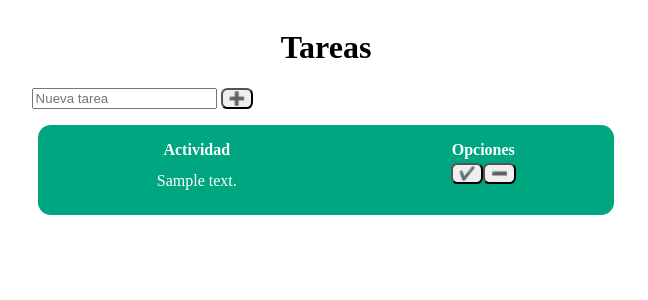
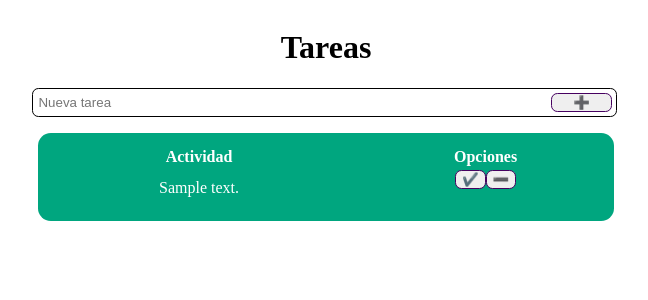
Before and after one commit to mrReedax/djangoweb, a Django app: template myWeb/Tasks/templates/tasks/taskstable.html in a window 1280 px wide. Shown: the top 300 px of the page, without its empty margins (314-962 px from the left). Run offline with Django 4.2, Linux system fonts and the light colour scheme; the template is opened without the code that fills it: most values are stand-ins (such as "Sample title", 1, 10 or a date in 2020).

Commit message:
Input of newtask modified

```diff
--- a/myWeb/Tasks/static/tasks/taskstable.css
+++ b/myWeb/Tasks/static/tasks/taskstable.css
@@ -2,6 +2,27 @@
     display: flex;
     flex-direction: column;
     align-items: center;
+}
+
+.formAddTask {
+    display: flex;
+    justify-content:center;
+    padding: 0.3vw;
+    width: 45vw;
+    border: 0.1vw solid black;
+    border-radius: 0.5vw;
+}
+
+.newTaskBox{
+    width: 42vw;
+    outline: none;
+    border: none;
+    background: transparent;
+}
+
+.addbutton {
+    float: right;
+    width: 5vw;
 }
 
 table {
@@ -29,6 +50,7 @@ table {
 
 .button {
     border-radius: 0.5vw;
+    border: 0.1vw solid rgb(70, 0, 96);
 }
 
 .button:hover{
--- a/myWeb/Tasks/templates/tasks/taskstable.html
+++ b/myWeb/Tasks/templates/tasks/taskstable.html
@@ -14,7 +14,7 @@
                 placeholder="Nueva tarea"
                 name="newTask">
             <input
-                class="button"
+                class="button addbutton"
                 type="submit"
                 value="➕">
         </form>
--- a/myWeb/Tasks/views.py
+++ b/myWeb/Tasks/views.py
@@ -34,7 +34,7 @@ def home(request, *args, **kwargs):
                     except Exception as e:
                         print(e)
                         print(f'Attempting to generate sid for user {account}')
-                        return index(request,'No se ha podido iniciar sesion, intenta nuevamente')
+                        return index(request,'No se ha podido iniciar sesion')
                     response = render(request, 'tasks/home.html', {
                                 'tasks':tasks,
                                 'user': user
```
Also changed, not shown: myWeb/db.sqlite3.
